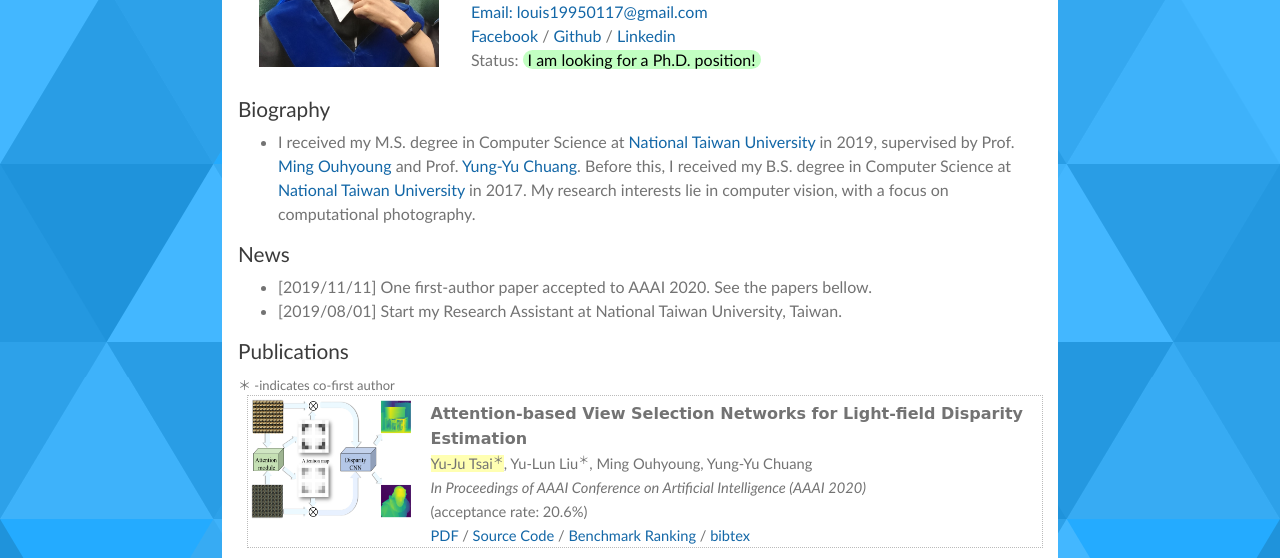
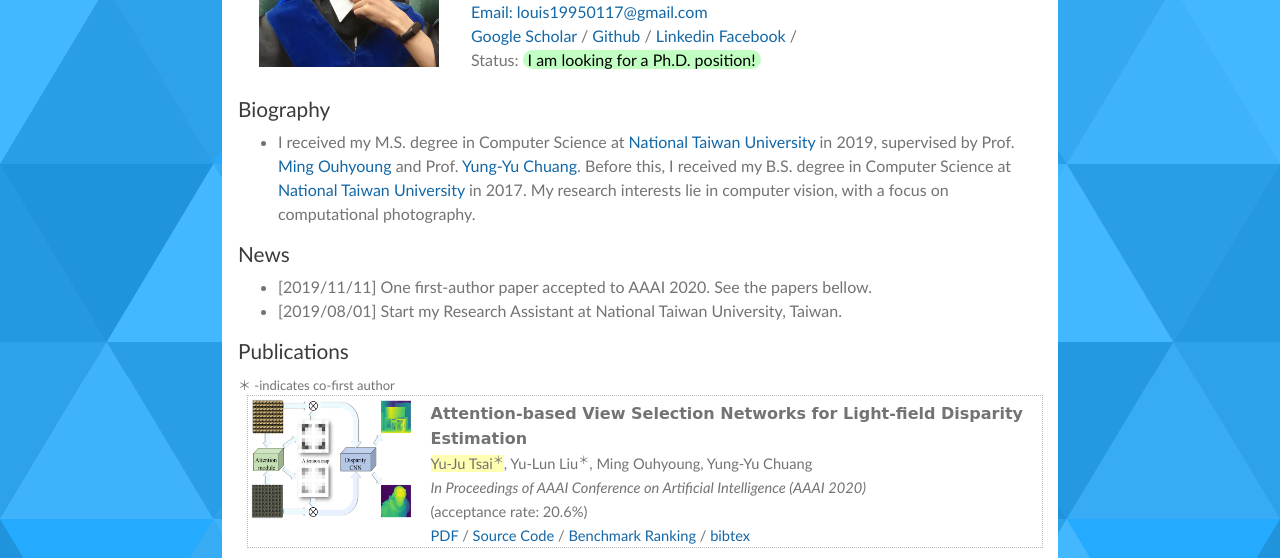
Before and after one commit to LIAGM/LIAGM.github.io, a plain HTML site: page index.html in a window 1280 px wide. Shown: the part 192-750 px from the top of the page. Drawn offline with nearby package versions, Linux system fonts and the light colour scheme; a web font is replaced by a local one.

Commit message:
add google scholar link

```diff
--- a/index.html
+++ b/index.html
@@ -424,10 +424,10 @@
                                 <!-- <img src="cmlab_mail.png" height="20px"> -->
                                 <!-- &nbsp;&nbsp;Skype: <img src="skype.png" height="19px"> -->
                             </div>
-                            <!-- <a href="https://scholar.google.co.jp/citations?hl=en&pli=1&user=yybzbxMAAAAJ">Google Scholar</a> /  -->
-                            <a href="https://www.facebook.com/Yu.Ju.Tsai.0117">Facebook</a> /
+                            <a href="https://scholar.google.com.tw/citations?user=-mtZTxEAAAAJ">Google Scholar</a> /
                             <a href="https://github.com/LIAGM">Github</a> /
                             <a href="https://www.linkedin.com/in/yu-ju-tsai-6b7a17116/">Linkedin</a>
+                            <a href="https://www.facebook.com/Yu.Ju.Tsai.0117">Facebook</a> /
                             <!-- <a href="skype.png">Skype</a> -->
                             <br>
                             <span>Status: <span class="homeTagStatus">I am looking for a Ph.D. position!</span></span>
```
